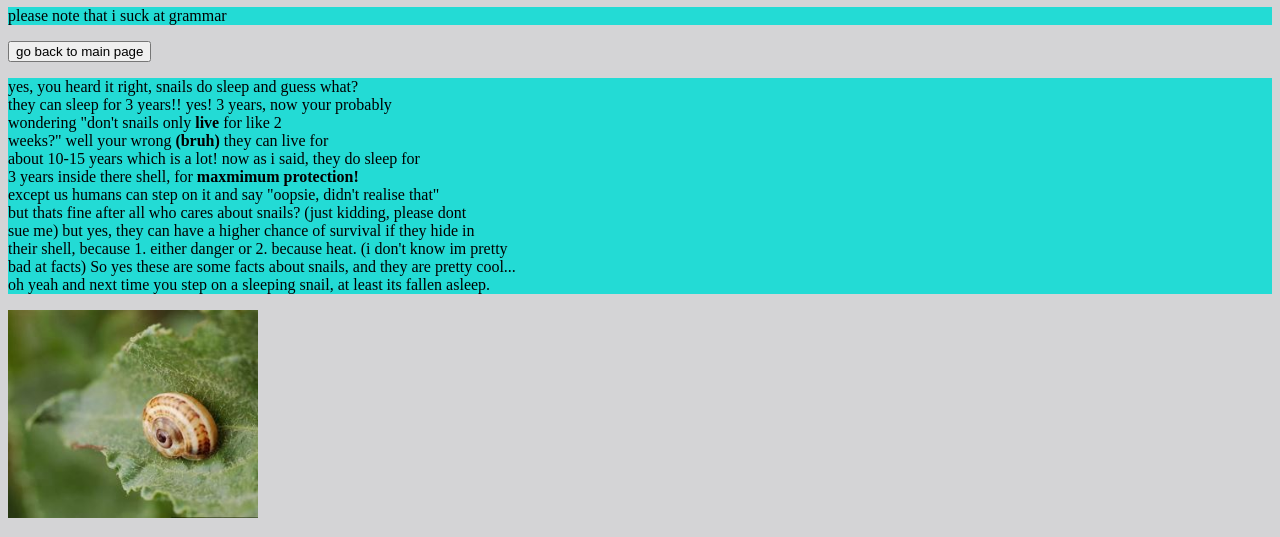
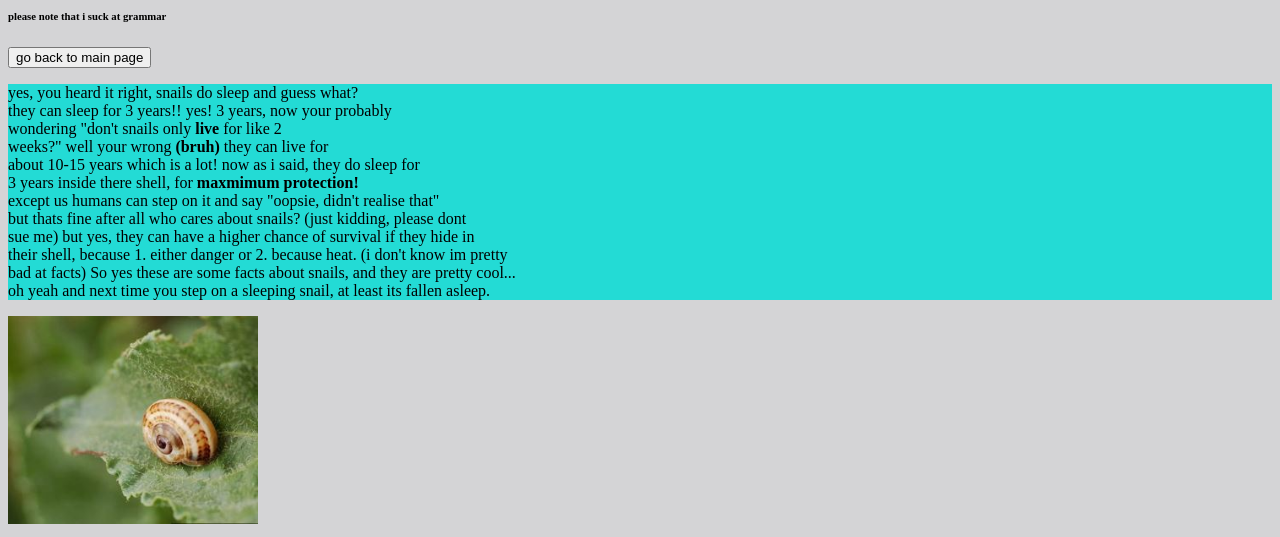
Before and after one commit to skhoo973564/skhoo973564.github.io, a plain HTML site: page index.html in a window 1280 px wide. Shown: the part 73-610 px from the top of the page. Drawn offline with Linux system fonts and the light colour scheme.

Commit message:
Update index.html

```diff
--- a/index.html
+++ b/index.html
@@ -17,7 +17,7 @@
     </style>
   <body id="body">
     <h1 id=>topic: snail sleep</h1>
-    <p>please note that i suck at grammar</P>
+    <h6>please note that i suck at grammar</h6>
 
     <a href='https://skhoo973564.github.io/wonders/'><button>go back to main page</button></a>
 
```
